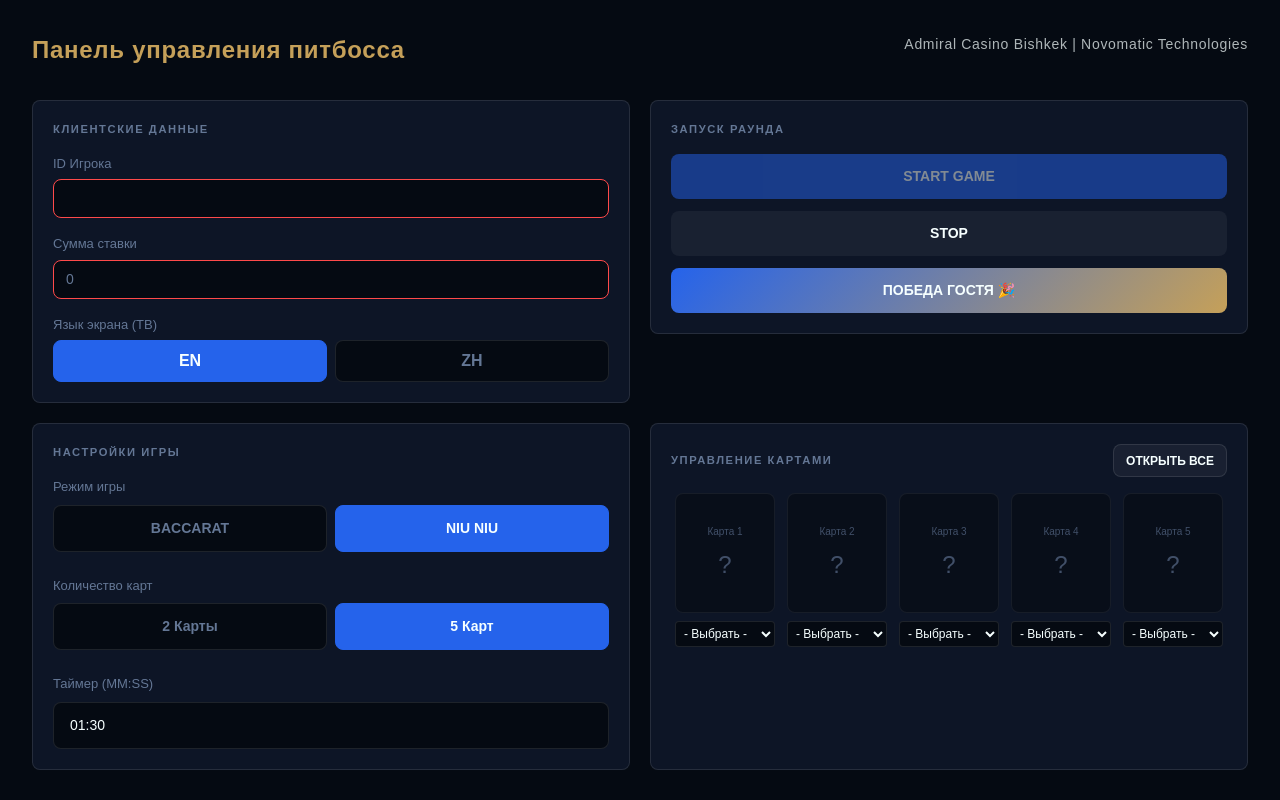
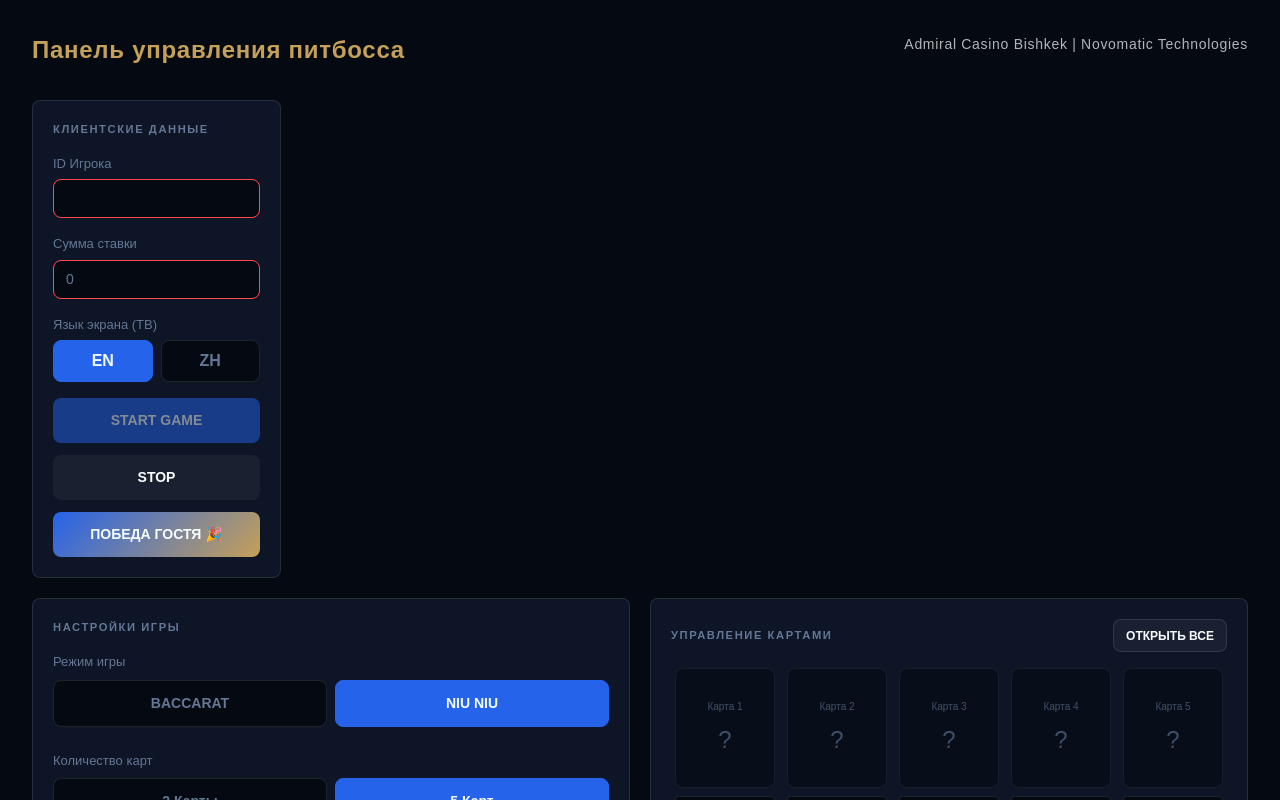
Before and after one commit to happydoctorbass/avalutmac, a Next.js app: page /admin in a window 1280 px wide. Shown: the top 800 px of the page. Built offline with nearby package versions, Linux system fonts and the light colour scheme.

Commit message:
Fix: stable game restart logic and code modularity

```diff
--- a/src/components/admin/AdminGameSelector.module.css
+++ b/src/components/admin/AdminGameSelector.module.css
@@ -7,11 +7,6 @@
 .field {
   display: flex;
   flex-direction: column;
-}
-
-.disabledField {
-  opacity: 0.2;
-  pointer-events: none;
 }
 
 .label {
--- a/src/components/admin/AdminGameSelector.tsx
+++ b/src/components/admin/AdminGameSelector.tsx
@@ -45,7 +45,7 @@ export function AdminGameSelector({
           <button
             type="button"
             className={`${styles.toggleBtn} ${isBaccarat ? styles.active : ''}`}
-            onClick={() => { setGameType('BACCARAT_TRIPLE'); setCardCount(2); }}
+            onClick={() => { setGameType('BACCARAT_TRIPLE'); setCardCount(5); }}
           >
             BACCARAT
           </button>
@@ -59,10 +59,12 @@ export function AdminGameSelector({
         </div>
       </div>
 
-      <div className={`${styles.field} ${isBaccarat ? styles.disabledField : ''}`}>
+      <div className={styles.field}>
         <span className={styles.label}>Количество карт</span>
         <div className="flex gap-2">
-          <button type="button" className={`${styles.toggleBtn} ${cardCount === 2 ? styles.active : ''}`} onClick={() => setCardCount(2)}>2 Карты</button>
+          {!isBaccarat && (
+            <button type="button" className={`${styles.toggleBtn} ${cardCount === 2 ? styles.active : ''}`} onClick={() => setCardCount(2)}>2 Карты</button>
+          )}
           <button type="button" className={`${styles.toggleBtn} ${cardCount === 5 ? styles.active : ''}`} onClick={() => setCardCount(5)}>5 Карт</button>
         </div>
       </div>
--- a/src/components/admin/AdminPanel.module.css
+++ b/src/components/admin/AdminPanel.module.css
@@ -14,15 +14,21 @@
   letter-spacing: 0.03em;
 }
 
-.topRow {
-  display: flex;
-  flex-direction: row;
-  gap: 1.25rem;
+.clientBlock {
+  flex: 0 0 auto;
+  width: fit-content;
+  max-width: 100%;
   margin-bottom: 1.25rem;
+  height: auto;
 }
 
-.topRow > * {
-  flex: 1;
+.clientBlock .blockBody {
+  flex: 0 0 auto;
+}
+
+.launchRow {
+  margin-top: 1rem;
+  height: auto;
 }
 
 .grid {
--- a/src/components/admin/AdminPanel.tsx
+++ b/src/components/admin/AdminPanel.tsx
@@ -45,28 +45,20 @@ export function AdminPanel({ currentCards = [], onCardsGenerated }: AdminPanelPr
       <AdminBranding />
       <h1 className={styles.header}>Панель управления питбосса</h1>
 
-      <div className={styles.topRow}>
-        <section className={styles.block}>
+      <section className={`${styles.block} ${styles.clientBlock}`}>
         <h2 className={styles.blockTitle}>Клиентские данные</h2>
         <div className={styles.blockBody}>
           <AdminInputs
             playerId={playerId} betAmount={betAmount} language={language}
             onPlayerIdChange={setPlayerId} onBetAmountChange={setBetAmount} onLanguageChange={setLanguage}
           />
-          </div>
-        </section>
-
-        <section className={styles.block}>
-          <h2 className={styles.blockTitle}>Запуск раунда</h2>
-          <div className={styles.blockBody}>
-            <div className={ui.btnRow}>
+          <div className={`${ui.btnRow} ${styles.launchRow}`}>
             <button onClick={startGame} className={`${ui.btnPrimary} ${!valid ? ui.btnDisabled : ''}`} disabled={!valid}>START GAME</button>
             <button onClick={() => { onCardsGenerated?.([]); send(GAME_EVENTS.TOGGLE_STATE, { state: 'IDLE' }); }} className={ui.btnSecondary}>STOP</button>
             <button onClick={() => send(GAME_EVENTS.CELEBRATE, {})} className={ui.btnCelebrate}>ПОБЕДА ГОСТЯ 🎉</button>
           </div>
         </div>
       </section>
-      </div>
 
       <div className={styles.grid}>
         <section className={styles.block}>
```
Lines whose indentation alone changed are shown as unchanged.
